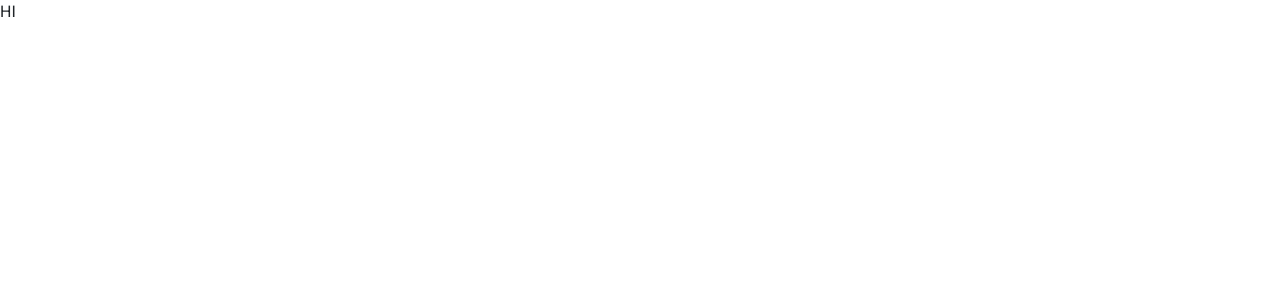
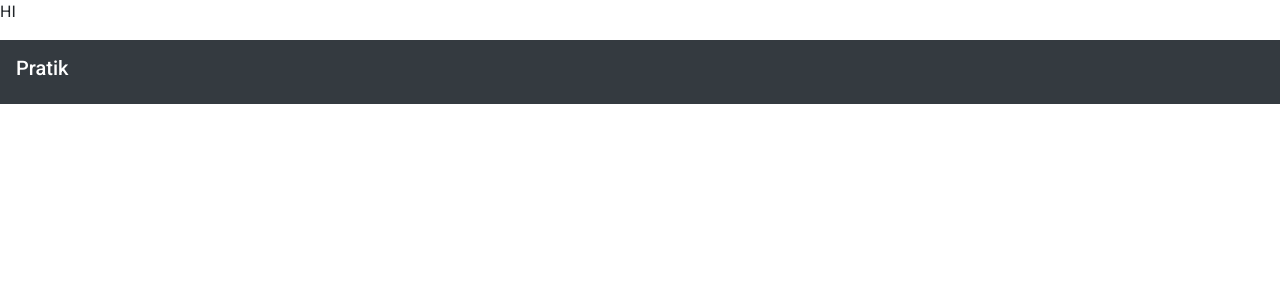
Before and after one commit to pratikagarwal19/tasks-client, an Angular app: page / in a window 1280 px wide. Shown: the top 300 px of the page. Built offline with nearby package versions, Linux system fonts and the light colour scheme.

Commit message:
merged header

```diff
--- a/src/app/app.component.html
+++ b/src/app/app.component.html
@@ -1,2 +1,3 @@
 <p>HI</p>
+<app-header></app-header>
 <router-outlet></router-outlet>
--- a/src/app/app.module.ts
+++ b/src/app/app.module.ts
@@ -5,10 +5,12 @@ import { AppRoutingModule } from './app-routing.module';
 import { AppComponent } from './app.component';
 import { NgbModule } from '@ng-bootstrap/ng-bootstrap';
 import { BrowserAnimationsModule } from '@angular/platform-browser/animations';
+import { HeaderComponent } from './header/header.component';
 
 @NgModule({
   declarations: [
-    AppComponent
+    AppComponent,
+    HeaderComponent
   ],
   imports: [
     BrowserModule,
--- /dev/null
+++ b/src/app/header/header.component.html
@@ -0,0 +1,3 @@
+<nav class="navbar navbar-dark bg-dark navbar-brand-center">
+    <a href ="#"class="navbar-brand h3">Pratik</a>
+  </nav>
--- /dev/null
+++ b/src/app/header/header.component.ts
@@ -0,0 +1,15 @@
+import { Component, OnInit } from '@angular/core';
+
+@Component({
+  selector: 'app-header',
+  templateUrl: './header.component.html',
+  styleUrls: ['./header.component.css']
+})
+export class HeaderComponent implements OnInit {
+
+  constructor() { }
+
+  ngOnInit(): void {
+  }
+
+}
```
Also changed, not shown: src/app/header/header.component.css (added), 1 other file (tests, documents, lock files or other folders).
